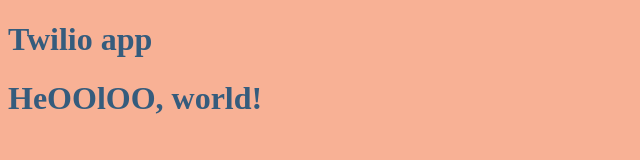
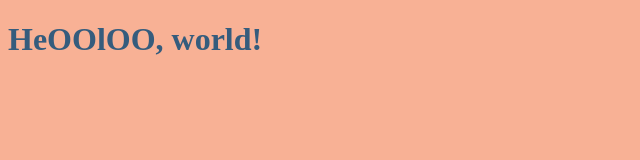
Before and after one commit to fr3dgentil/https-github.com-fr3dgentil-just-another-twilio-app, a website: page public/index.html in a window 1280 px wide. Shown: the whole page, without its empty margins (0-640 px from the left). Drawn offline with Linux system fonts and the light colour scheme.

Commit message:
h1 removed

```diff
--- a/public/index.html
+++ b/public/index.html
@@ -7,7 +7,6 @@
 	<link href="https://fonts.googleapis.com/css?family=Pacifico" rel="stylesheet">
 </head>
 <body>
-	<h1>Twilio app</h1>
 	<div id="root"></div>
 	<script src="script.js"></script>
 	<script src="//hp-banana.local:35729/livereload.js"></script>
```
